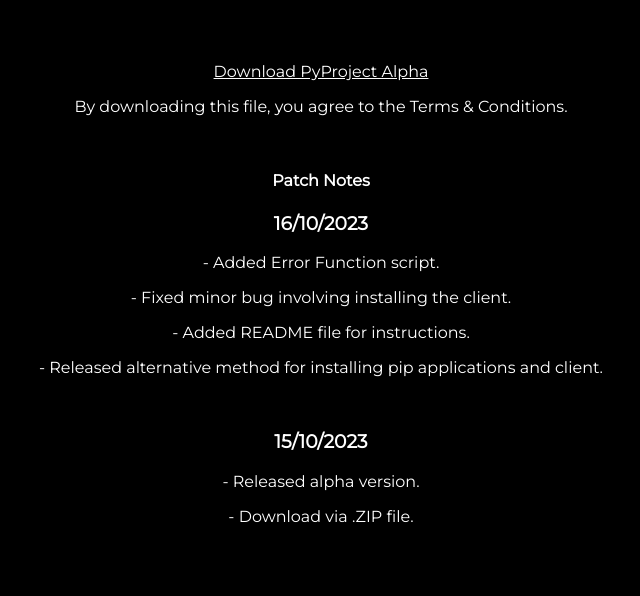
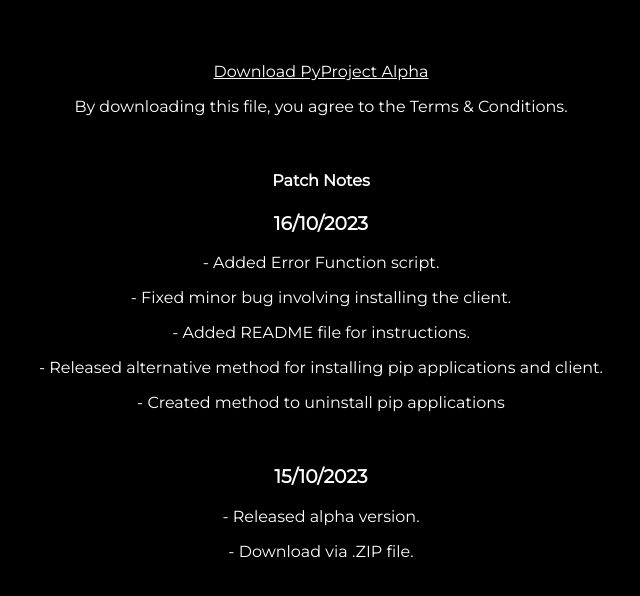
Before and after one commit to imtrollmastr/pyproject, a plain HTML site: page public/web.html in a window 1280 px wide. Shown: the whole page, without its empty margins (319-959 px from the left). Drawn offline with Linux system fonts and the light colour scheme.

Commit message:
uninstall method + extra patch note

```diff
--- a/public/web.html
+++ b/public/web.html
@@ -52,6 +52,7 @@
         <p>- Fixed minor bug involving installing the client.</p>
         <p>- Added README file for instructions.</p>
         <p>- Released alternative method for installing pip applications and client.</p>
+        <p>- Created method to uninstall pip applications</p>
         <br>
         <h3>15/10/2023</h3>
         <p>- Released alpha version.</p>
```
